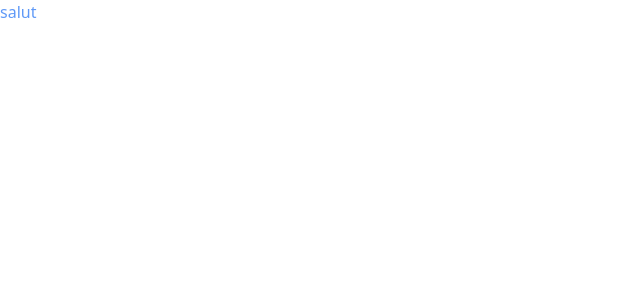
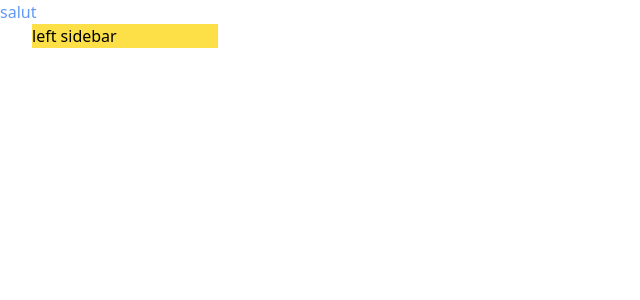
Before and after one commit to lapinRagnar/vue3_nuxt3_tailwind_prisma_mysql, a Nuxt app: page / in a window 1280 px wide. Shown: the top 300 px of the page, without its empty margins (0-640 px from the left). Built offline with nearby package versions, Linux system fonts and the light colour scheme.

Commit message:
2 - creation du template - sidebar left avec responsive

```diff
--- a/app.vue
+++ b/app.vue
@@ -2,6 +2,27 @@
   <div :class="{'dark': darkMode}">
     <h1 class="text-red-500 dark:text-dim-100">salut</h1>
   </div>
+
+  <div class="min-h-full">
+
+    <div class="grid grid-cols-12 mx-auto sm:px-6 lg:px-8 lg:gap-5">
+
+      <!-- sidebar gauche -->
+      <div class="hidden bg-yellow-300 md:block xs-col-span-1 xl:col-span-2 ">
+        <div class="sticky top-0">
+          <SidebarLeft/>
+        </div>
+      </div>
+
+      <!-- contenu principal -->
+
+      <!-- sidebar droite -->
+
+    </div>
+
+  </div>
+
+
 </template>
 
 <script setup>
--- /dev/null
+++ b/components/sidebar/Left.vue
@@ -0,0 +1,13 @@
+<template>
+  <div>
+    left sidebar
+  </div>
+</template>
+
+<script>
+
+</script>
+
+<style>
+
+</style>
```
